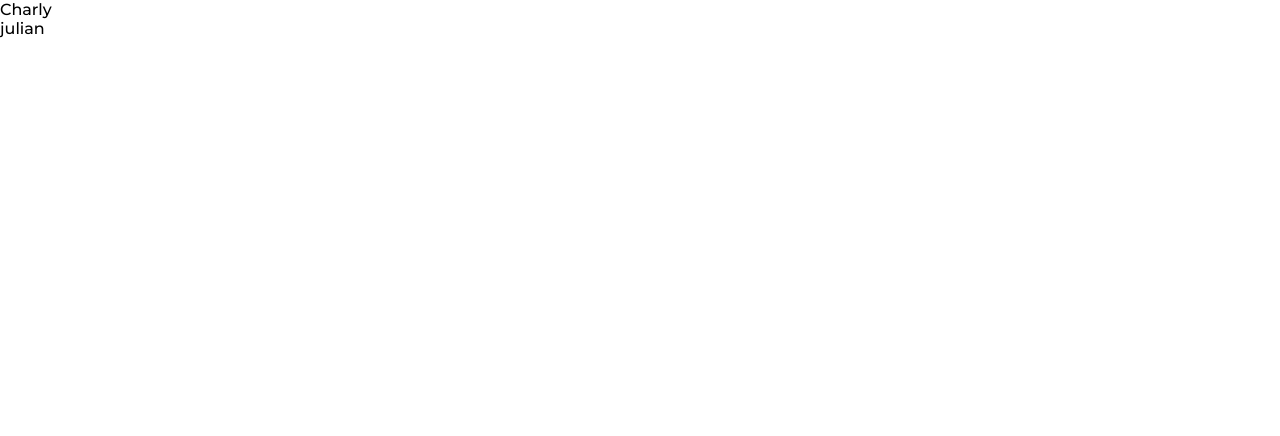
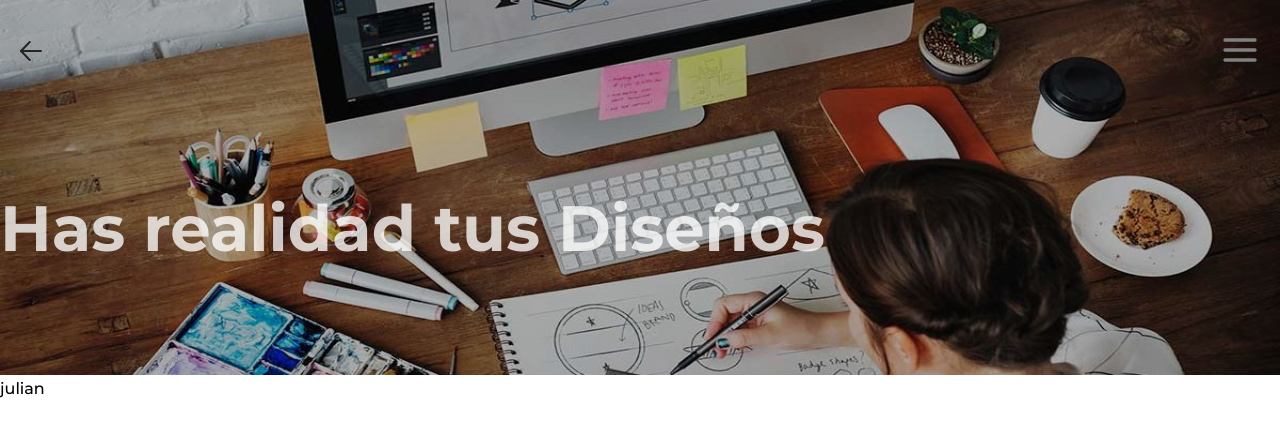
Before and after one commit to carlosgovi/un-sol-para-tres-princesas-front, a Next.js app: page /desings in a window 1280 px wide. Shown: the top 436 px of the page. Built offline with nearby package versions, Linux system fonts and the light colour scheme.

Commit message:
integrated Headers- page Desings

```diff
--- /dev/null
+++ b/src/components/header-desings/index.tsx
@@ -0,0 +1,40 @@
+import styled from "styled-components";
+import Image from "next/image";
+import { HeaderImg } from "@/ui/assets";
+import { Title } from "@/ui/typography";
+
+const ContainerHeader = styled.div``;
+const ImageHeader = styled(Image)`
+  width: 100%;
+  height: auto;
+  min-height: 170px;
+  max-height: 375px;
+  filter: brightness(70%);
+`;
+const TitleHeader = styled(Title)`
+  font-size: 5vw;
+  color: #ffffffc5;
+  position: absolute;
+  top: 17%;
+  /* @media (min-width: 720px) {
+    top: 24%;
+  } */
+`;
+
+export default function HeaderDesings() {
+  return (
+    <>
+      <header>
+        <ContainerHeader>
+          <ImageHeader
+            src={HeaderImg}
+            alt=""
+            placeholder="blur"
+            layout="intrinsic"
+          ></ImageHeader>
+          <TitleHeader>Has realidad tus Diseños</TitleHeader>
+        </ContainerHeader>
+      </header>
+    </>
+  );
+}
--- a/src/components/header-lista/index.tsx
+++ b/src/components/header-lista/index.tsx
@@ -28,6 +28,7 @@ const Arrow = styled(IconBack)`
   position: relative;
   top: 3px;
   z-index: 1;
+  cursor: pointer;
 `;
 const ElLink = styled(Link)`
   text-decoration: none;
--- a/src/pages/desings.tsx
+++ b/src/pages/desings.tsx
@@ -1,7 +1,10 @@
+import HeaderDesings from "@/components/header-desings";
+import Header from "@/components/header";
 export default function DesignsPage() {
   return (
     <>
-      <header>Charly</header>
+      <Header></Header>
+      <HeaderDesings />
       <section>julian</section>
     </>
   );
--- a/src/ui/assets/index.tsx
+++ b/src/ui/assets/index.tsx
@@ -2,8 +2,16 @@ import Poo from "./poopng.png";
 import Stich from "./stich.png";
 import MochilaUnicornio from "./mochilaUnicornio.png";
 import KitSirenaEscolar from "./kitSirenaEscolar.png";
-
+import HeaderImg from "./headerIMG.jpeg";
 import Whatsapp from "./whatsapp.png";
 import Instagram from "./instagram.png";
 
-export { Poo, Stich, MochilaUnicornio, KitSirenaEscolar, Whatsapp, Instagram };
+export {
+  Poo,
+  Stich,
+  MochilaUnicornio,
+  KitSirenaEscolar,
+  Whatsapp,
+  Instagram,
+  HeaderImg,
+};
--- a/src/ui/button/index.tsx
+++ b/src/ui/button/index.tsx
@@ -16,6 +16,7 @@ export const ElButton = styled.button`
   box-shadow: -1px 11px 9px 0px rgba(0, 0, 0, 0.2);
   -webkit-box-shadow: -1px 11px 9px 0px rgba(0, 0, 0, 0.2);
   -moz-box-shadow: -1px 11px 9px 0px rgba(0, 0, 0, 0.2);
+  cursor: pointer;
 `;
 const ConteinerButton = styled.div`
   display: flex;
--- a/src/ui/card-img/index.tsx
+++ b/src/ui/card-img/index.tsx
@@ -41,7 +41,7 @@ export const ImageCard = (props: { src: any; backgroundImage: any }) => {
         <Corazon />
       </ContainerFavorite>
       {/* <ImageInCard
-        priority={true}
+        placeholder="blur"
         width={115}
         height={70}
         src={props.src}
```
Also changed, not shown: src/components/Slider-search-filter/index.tsx (+0 -112 lines), src/components/Slider/index.tsx (+8 -4 lines), src/ui/assets/headerIMG.jpeg (added).
